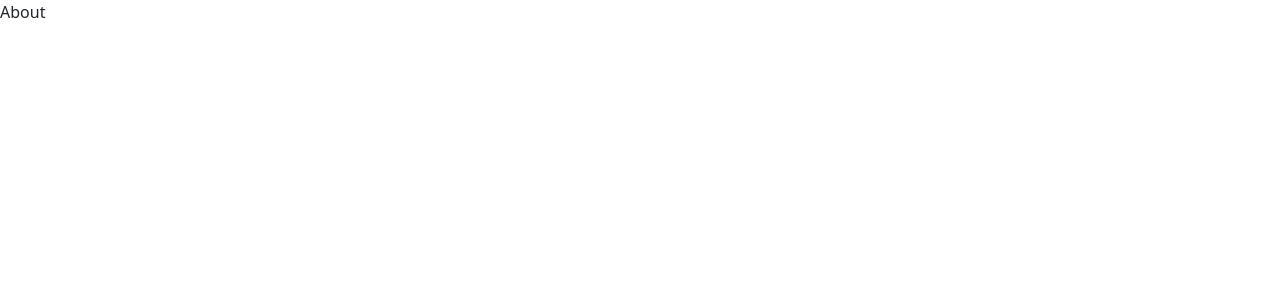
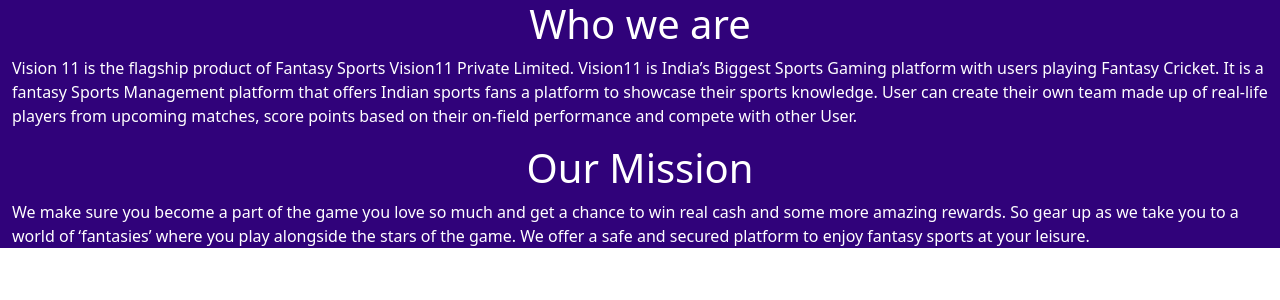
Before and after one commit to jadhavpooja2121/goprofantasy, a React (Create React App) app: page /aboutus in a window 1280 px wide. Shown: the top 300 px of the page. Built offline with nearby package versions, Linux system fonts and the light colour scheme.

Commit message:
features modified

```diff
--- a/src/components/About.jsx
+++ b/src/components/About.jsx
@@ -1,9 +1,30 @@
-import React from 'react'
+import React from "react";
 
 const About = () => {
   return (
-    <div>About</div>
-  )
-}
+    <div className="container-fluid navigation" style={{margin:"0px"}}>
+      <div className="row">
+        <h1 style={{ textAlign: "center" }}>Who we are</h1>
+        <p style={{ textAlign: "left" }}>
+          Vision 11 is the flagship product of Fantasy Sports Vision11 Private
+          Limited. Vision11 is India’s Biggest Sports Gaming platform with users
+          playing Fantasy Cricket. It is a fantasy Sports Management platform
+          that offers Indian sports fans a platform to showcase their sports
+          knowledge. User can create their own team made up of real-life players
+          from upcoming matches, score points based on their on-field
+          performance and compete with other User.
+        </p>
+      </div>
+      <h1 style={{ textAlign: "center" }}>Our Mission</h1>
+      <p style={{ textAlign: "left" }}>
+        We make sure you become a part of the game you love so much and get a
+        chance to win real cash and some more amazing rewards. So gear up as we
+        take you to a world of ‘fantasies’ where you play alongside the stars of
+        the game. We offer a safe and secured platform to enjoy fantasy sports
+        at your leisure.
+      </p>
+    </div>
+  );
+};
 
-export default About
+export default About;
--- a/src/components/AppDownload.jsx
+++ b/src/components/AppDownload.jsx
@@ -1,5 +1,5 @@
 import React from 'react'
-
+import { Button } from 'react-bootstrap'
 export const AppDownload = () => {
   return (
     <div class="container-fluid navigation">
@@ -7,8 +7,8 @@
       <div className="col-sm-auto col-md-auto" style={{margin:"100px"}}>
         <h1 style={{textAlign:"center"}}> Download the app now!</h1>
         <h5 tyle={{textAlign:"center"}}>Create team, join contest and win exiciting prizes</h5>
-        <img src="images/Google-Play-Store.jpg" alt="" width={"200px"} height={"150px"}/>
-        <img src="images/app-store.jpg" width={"200px"} height={"150px"}/>
+      <div><Button> <img src="images/Google-Play-Store.jpg" alt="" width={"150px"} height={"80px"}/></Button> &nbsp;
+       <Button> <img src="images/app-store.jpg" width={"150px"} height={"80px"}/> </Button></div>
     </div>
     <div className="col-sm-auto col-md-auto" style={{margin:"100px"}}>
     <img src="images/gamezy-banner.png" alt="" />
--- a/src/components/Contact.jsx
+++ b/src/components/Contact.jsx
@@ -3,8 +3,11 @@
 
 function Contact() {
   return (
-    <div className="row footer-data" style={{margin:"0px"}}>
-      <footer class="page-footer font-small blue pt-4" style={{margin:"0px"}}>
+    <div className="row footer-data" style={{ margin: "0px" }}>
+      <footer
+        class="page-footer font-small blue pt-4"
+        style={{ margin: "0px" }}
+      >
         <div class="container-fluid">
           <div class="row">
             <div class="col-sm-auto col-md-auto">
@@ -15,52 +18,80 @@
                   width={"100px"}
                   height={"50px"}
                 />
-                <h2 style={{ textAlign: "center"}}>GoProFantasy</h2>
+                <h2 style={{ textAlign: "center" }}>GoProFantasy</h2>
                 <h4 style={{ textAlign: "left", padding: "0px 30px" }}>
                   Contact us at
                 </h4>
-                <h6 style={{ textAlign: "left", padding: "0px 30px" }}> 📩 support@goprofantasy.com</h6>
+                <h6 style={{ textAlign: "left", padding: "0px 30px" }}>
+                  {" "}
+                  📩 support@goprofantasy.com
+                </h6>
                 <h4 style={{ textAlign: "left", padding: "0px 30px" }}>
                   For Business Inquiries
                 </h4>
-                <h6 style={{ textAlign: "left", padding: "0px 30px" }}> 📩 customer@goprofantasy.com</h6>
+                <h6 style={{ textAlign: "left", padding: "0px 30px" }}>
+                  {" "}
+                  📩 customer@goprofantasy.com
+                </h6>
               </p>
             </div>
 
-            <div class="col-sm-auto col-md-auto" style={{paddingLeft:"0px"}}>
+            <div class="col-sm-auto col-md-auto" style={{ paddingLeft: "0px" }}>
               <h5 class="text-uppercase">Information</h5>
 
               <ul>
-                <li style={{display:"block", float:"none", textAlign:"left"}}>
+                <li
+                  style={{ display: "block", float: "none", textAlign: "left" }}
+                >
                   <a href="#!">About us</a>
                 </li>
-                <li style={{ display:"block", float:"none", textAlign:"left"}}>
+                <li
+                  style={{ display: "block", float: "none", textAlign: "left" }}
+                >
                   <a href="#!">FAQs</a>
                 </li>
-                <li style={{display:"block", float:"none", textAlign:"left"}}>
+                <li
+                  style={{ display: "block", float: "none", textAlign: "left" }}
+                >
                   <a href="#!">Privacy policy</a>
                 </li>
-                <li style={{display:"block", float:"none", textAlign:"left"}}>
+                <li
+                  style={{ display: "block", float: "none", textAlign: "left" }}
+                >
                   <a href="#!">Careers</a>
                 </li>
               </ul>
             </div>
 
             <div class="col-sm-auto col-md-auto">
-              <h5 class="text-uppercase" >Follow us on Social media</h5>
+              <h5 class="text-uppercase">Follow us on Social media</h5>
 
               <ul class="list-unstyled">
-                <li style={{display:"block", float:"none", textAlign:"left"}}>
-                  <a href="#!">Facebook</a>
+                <li>
+                  <img
+                    src="images/Facebook_logo.png"
+                    alt=""
+                    width={"100px"}
+                    height={"100px"}
+                  />
                 </li>
-                <li style={{display:"block", float:"none", textAlign:"left"}}>
-                  <a href="#!">Twitter</a>
+                <li >
+                  <img
+                    src="images/linkedin.png"
+                    alt=""
+                    width={"100px"}
+                    height={"100px"}
+                  />
                 </li>
-                <li style={{display:"block", float:"none", textAlign:"left"}}>
-                  <a href="#!">LinkedIn</a>
+                <li>
+                  <img
+                    src="images/twitter.png"
+                    alt=""
+                    width={"100px"}
+                    height={"100px"}
+                  />
                 </li>
               </ul>
-
             </div>
           </div>
         </div>
--- /dev/null
+++ b/src/components/Desclaimer.jsx
@@ -0,0 +1,19 @@
+import React from "react";
+
+export const Disclaimer = () => {
+  return (
+    <div class="container-fluid" style={{margin:"0px"}}>
+      <div className="row">
+        <p style={{ textAlign: "center", color: "#fff", background:"#4D4D4D" }}>
+          Disclaimer: GoProFantasy is not affiliated in any way to and claims no
+          association, in any capacity whatsoever, with the residents of the
+          states of SIKKIM, ASSAM, ODISHA, TELANGANA, NAGALAND, ANDHRA PRADESH
+          and where otherwise prohibited by law are not eligible to enter
+          GoProFantasy's leagues. *The game involves an element of financial risk
+          and may be addictive. Please play responsibly and at your own risk.
+          *This game is applicable for users 18+ only.
+        </p>
+      </div>
+    </div>
+  );
+};
--- a/src/components/Home.jsx
+++ b/src/components/Home.jsx
@@ -7,6 +7,7 @@
 import HowToPlay from "./HowToPlay";
 import QRImage from "./QRCode";
 import { AppDownload } from "./AppDownload";
+import { Disclaimer } from "./Desclaimer";
 
 const Home = () => {
   return (
@@ -19,6 +20,7 @@
       <FAQComponent />
       <AppDownload/>
       <Contact/>
+      <Disclaimer />
     </div>
   );
 };
--- a/src/components/HowToPlay.jsx
+++ b/src/components/HowToPlay.jsx
@@ -4,7 +4,7 @@
 function HowToPlay() {
   return (
     <div className="row how-to-play-bg" style={{margin:"0px"}}>
-      <div className="row">
+      <div className="row" style={{background:"#f8bfff"}}>
         <h1 style={{ textAlign: "center", color: "#fbc531", padding: "10px 10px"}}>How To Play</h1>
       </div>
       <div class="row">
```
